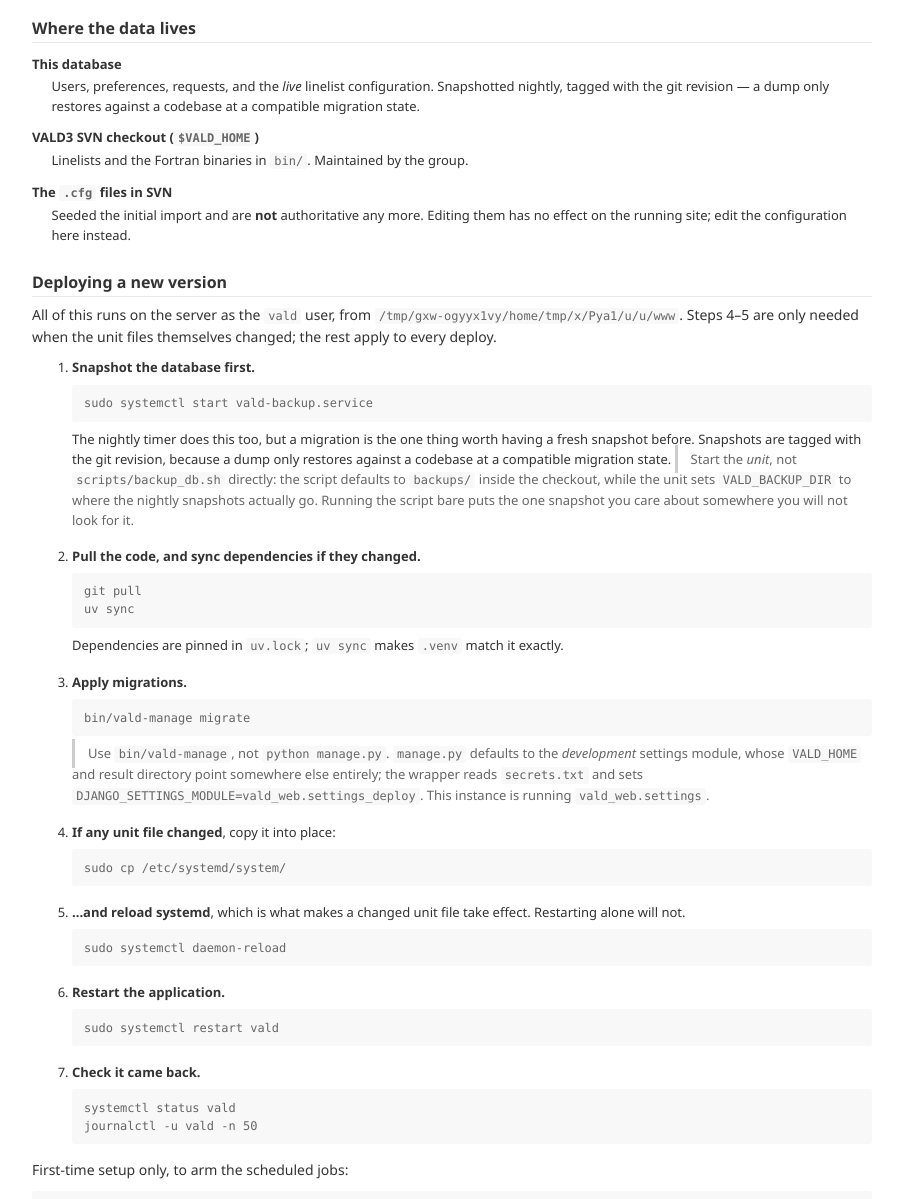
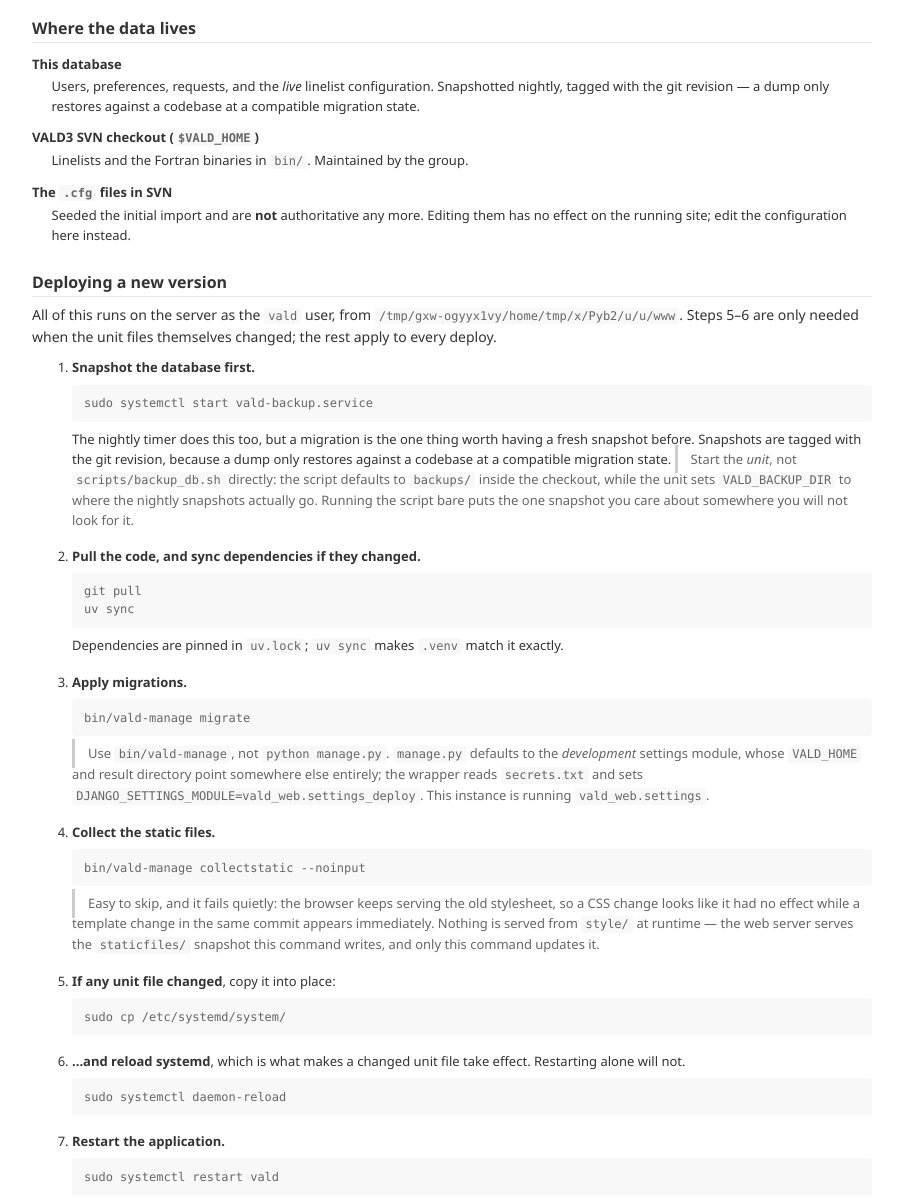
Before and after one commit to ivh/vald-www, a Django app: page /admin/help/ in a window 1280 px wide. Shown: the part 3705-4904 px from the top of the page, without its empty margins (307-1210 px from the left). Run offline with Django 5.2, Linux system fonts and the light colour scheme; the visitor is signed in with stand-in values (Sample User, id 1); data that the repository does not hold is empty; parts of the project's set-up code (start-up, migrations or seed data) failed here and were passed over.

Commit message:
Document collectstatic as a deploy step
Nothing served the checkout's style/ at runtime, so a CSS change looked
like it had no effect while a template change in the same commit showed
up at once. Also pins that the "conditional steps" prose names the right
step numbers, since inserting a step above them shifts it.

Co-Authored-By: Claude Opus 5 (1M context) <noreply@anthropic.com>

```diff
--- a/vald/templates/admin/vald/help.html
+++ b/vald/templates/admin/vald/help.html
@@ -272,7 +272,7 @@ service restart.</p>
 <h2>Deploying a new version</h2>
 
 <p>All of this runs on the server as the <code>vald</code> user, from
-<code>{{ base_dir }}</code>. Steps 4&ndash;5 are only needed when the unit files
+<code>{{ base_dir }}</code>. Steps 5&ndash;6 are only needed when the unit files
 themselves changed; the rest apply to every deploy.
 
 <ol class="steps">
@@ -302,6 +302,15 @@ uv sync</pre>
     <code>secrets.txt</code> and sets
     <code>DJANGO_SETTINGS_MODULE=vald_web.settings_deploy</code>. This instance is
     running <code>{{ settings_module }}</code>.</span></li>
+
+  <li><b>Collect the static files.</b>
+    <pre>bin/vald-manage collectstatic --noinput</pre>
+    <span class="note">Easy to skip, and it fails quietly: the browser keeps
+    serving the old stylesheet, so a CSS change looks like it had no effect while
+    a template change in the same commit appears immediately. Nothing is served
+    from <code>style/</code> at runtime &mdash; the web server serves the
+    <code>staticfiles/</code> snapshot this command writes, and only this command
+    updates it.</span></li>
 
   <li><b>If any unit file changed</b>, copy it into place:
     <pre>sudo cp {% for name in unit_files %}{{ name }} {% endfor %}/etc/systemd/system/</pre></li>
```
Also changed, not shown: tests/test_admin.py (+16 -0 lines).
